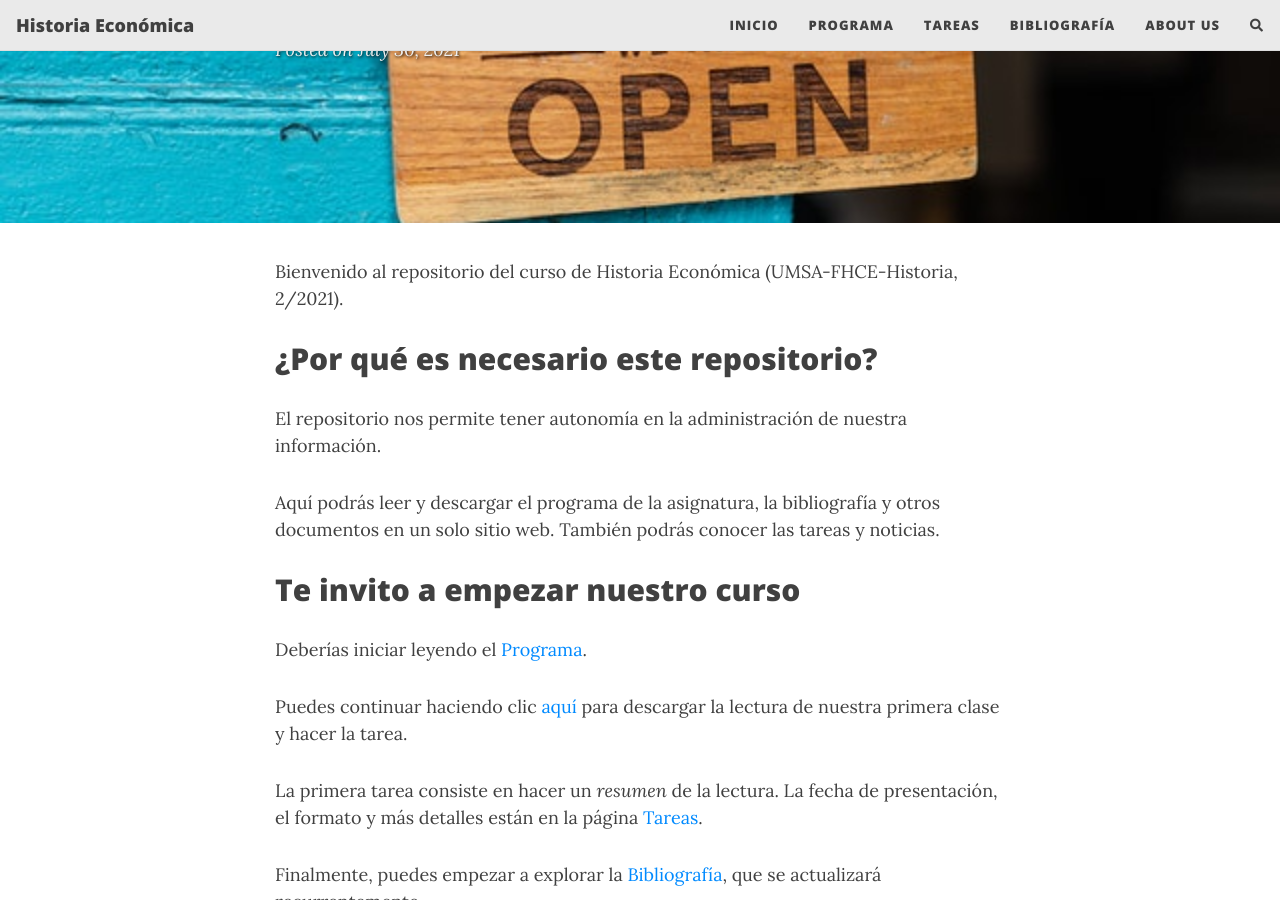
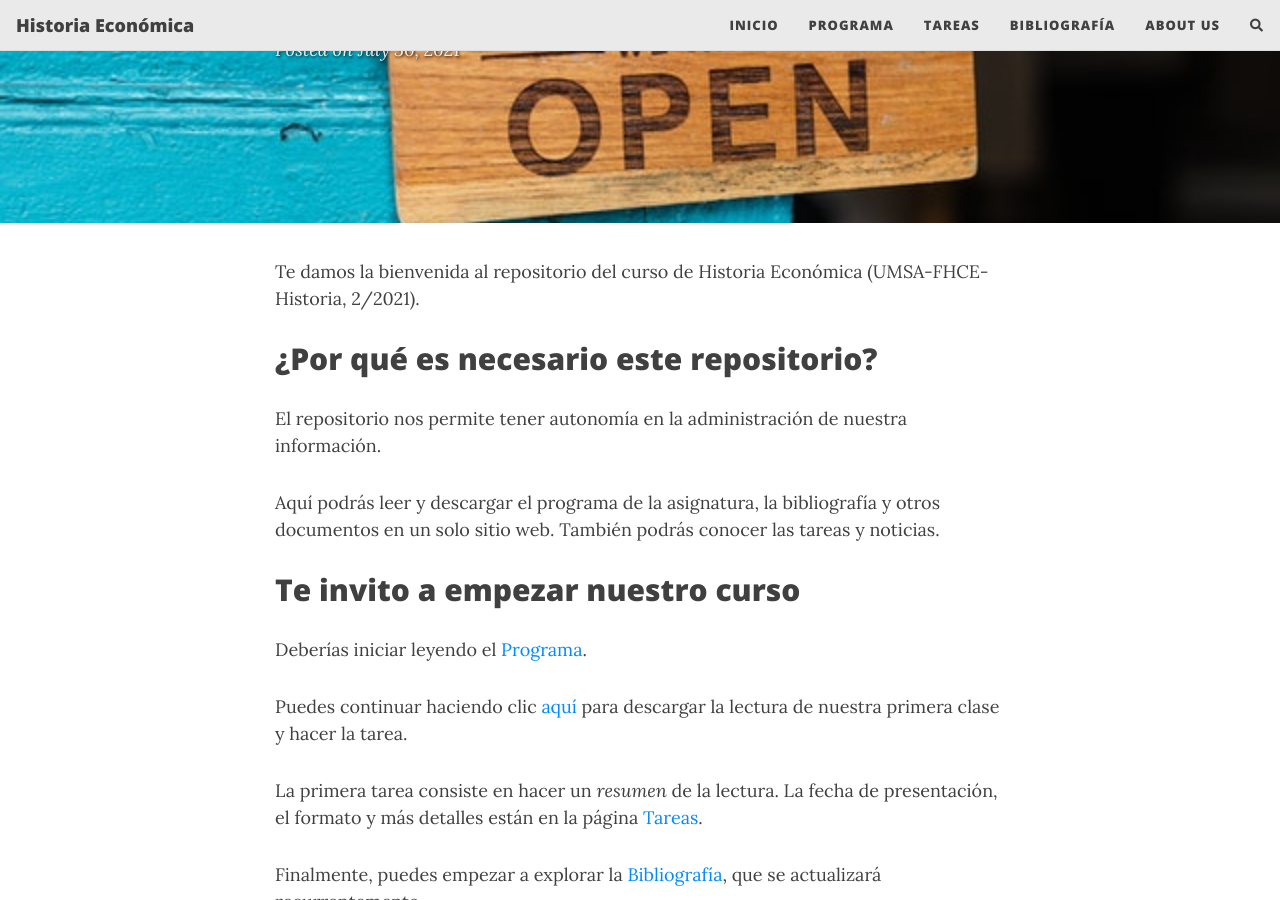
Before and after one commit to NigelCaspa/historiaeconomica, a Jekyll site: the page built from _posts/2021-07-30-bienvenida.md, in a window 1280 px wide and 900 px high, scrolled down 320 px. Built offline with Jekyll 4.4.1, drawn with Linux system fonts in a browser that asks for light colours; nearby versions of some CDN libraries; comment, search, counter and statistics services are not loaded.

Commit message:
bienvenida

```diff
--- a/_posts/2021-07-30-bienvenida.md
+++ b/_posts/2021-07-30-bienvenida.md
@@ -7,7 +7,7 @@ thumbnail-img: /assets/img/welcome.jpg
 share-img: /assets/img/welcome.jpg
 tags: [bienvenida, lectura, tarea]
 ---
-Bienvenido al repositorio del curso de Historia Económica (UMSA-FHCE-Historia, 2/2021).
+Te damos la bienvenida al repositorio del curso de Historia Económica (UMSA-FHCE-Historia, 2/2021).
 
 ## ¿Por qué es necesario este repositorio?
 
```
